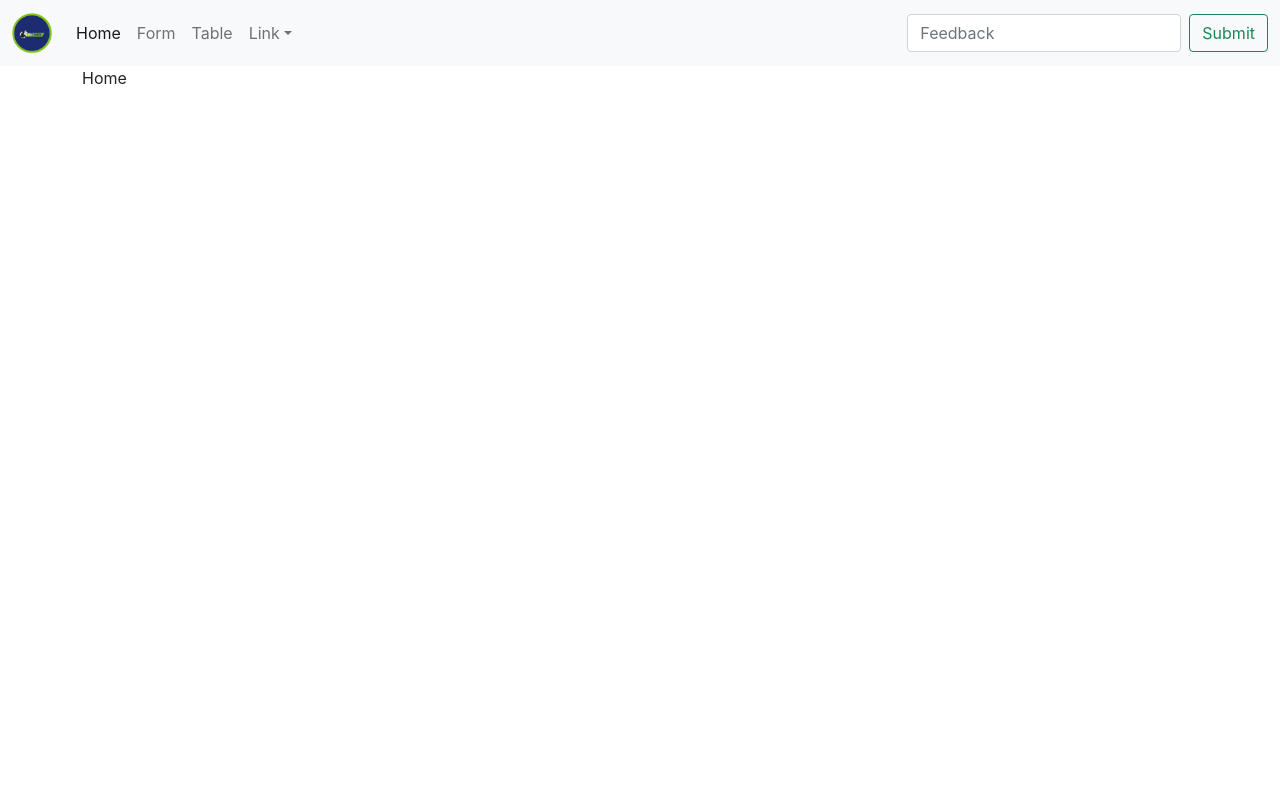
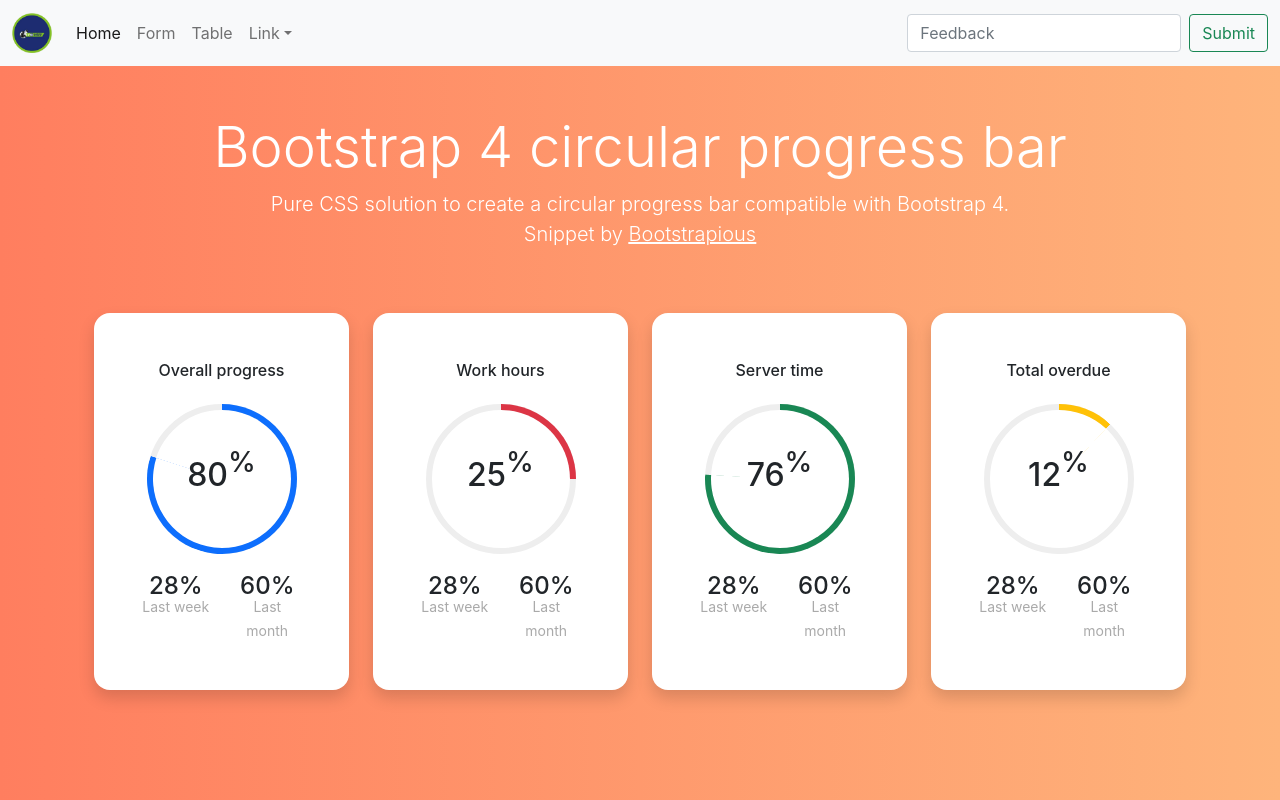
Before and after one commit to ofmukesh/Ramson_CRM_React, a React (Create React App) app: page /home in a window 1280 px wide. Built offline with nearby package versions, Linux system fonts and the light colour scheme.

Commit message:
home page dashboard & style

```diff
--- a/src/App.css
+++ b/src/App.css
@@ -1,5 +1,101 @@
-body {}
+/* body {} */
 
 .navbar-nav-scroll {
     --bs-scroll-height: 125px;
 }
+
+.progress {
+    width: 150px;
+    height: 150px;
+    background: none;
+    position: relative;
+  }
+
+  .progress::after {
+    content: "";
+    width: 100%;
+    height: 100%;
+    border-radius: 50%;
+    border: 6px solid #eee;
+    position: absolute;
+    top: 0;
+    left: 0;
+  }
+
+  .progress>span {
+    width: 50%;
+    height: 100%;
+    overflow: hidden;
+    position: absolute;
+    top: 0;
+    z-index: 1;
+  }
+
+  .progress .progress-left {
+    left: 0;
+  }
+
+  .progress .progress-bar {
+    width: 100%;
+    height: 100%;
+    background: none;
+    border-width: 6px;
+    border-style: solid;
+    position: absolute;
+    top: 0;
+  }
+
+  .progress .progress-left .progress-bar {
+    left: 100%;
+    border-top-right-radius: 80px;
+    border-bottom-right-radius: 80px;
+    border-left: 0;
+    -webkit-transform-origin: center left;
+    transform-origin: center left;
+  }
+
+  .progress .progress-right {
+    right: 0;
+  }
+
+  .progress .progress-right .progress-bar {
+    left: -100%;
+    border-top-left-radius: 80px;
+    border-bottom-left-radius: 80px;
+    border-right: 0;
+    -webkit-transform-origin: center right;
+    transform-origin: center right;
+  }
+
+  .progress .progress-value {
+    position: absolute;
+    top: 0;
+    left: 0;
+  }
+
+  /*
+  *
+  * ==========================================
+  * FOR DEMO PURPOSE
+  * ==========================================
+  *
+  */
+
+  body {
+    background: #ff7e5f;
+    background: -webkit-linear-gradient(to right, #ff7e5f, #feb47b);
+    background: linear-gradient(to right, #ff7e5f, #feb47b);
+    min-height: 100vh;
+  }
+
+  .rounded-lg {
+    border-radius: 1rem;
+  }
+
+  .text-gray {
+    color: #aaa;
+  }
+
+  div.h4 {
+    line-height: 1rem;
+  }
--- a/src/pages/home.js
+++ b/src/pages/home.js
@@ -1,12 +1,185 @@
 import React from "react";
 import { BrowserRouter } from "react-router-dom";
+import $ from "jquery";
+const Home = () => {
+  $(function () {
+    $(".progress").each(function () {
+      var value = $(this).attr("data-value");
+      var left = $(this).find(".progress-left .progress-bar");
+      var right = $(this).find(".progress-right .progress-bar");
 
-const Home = () => {
+      if (value > 0) {
+        if (value <= 50) {
+          right.css(
+            "transform",
+            "rotate(" + percentageToDegrees(value) + "deg)"
+          );
+        } else {
+          right.css("transform", "rotate(180deg)");
+          left.css(
+            "transform",
+            "rotate(" + percentageToDegrees(value - 50) + "deg)"
+          );
+        }
+      }
+    });
+
+    function percentageToDegrees(percentage) {
+      return (percentage / 100) * 360;
+    }
+  });
   return (
     <div className="main">
-      <div className="container">Home</div>
+      <div className="container">
+        <div class="container py-5">
+          <div class="row">
+            <div class="col-lg-12 mx-auto mb-5 text-white text-center">
+              <h1 class="display-4">Bootstrap 4 circular progress bar</h1>
+              <p class="lead mb-0">
+                Pure CSS solution to create a circular progress bar compatible
+                with Bootstrap 4.{" "}
+              </p>
+              <p class="lead">
+                Snippet by{" "}
+                <a href="https://bootstrapious.com/snippets" class="text-white">
+                  <u>Bootstrapious</u>
+                </a>
+              </p>
+            </div>
+
+            <div class="col-xl-3 col-lg-6 mb-4">
+              <div class="bg-white rounded-lg p-5 shadow">
+                <h2 class="h6 font-weight-bold text-center mb-4">
+                  Overall progress
+                </h2>
+                <div class="progress mx-auto" data-value="80">
+                  <span class="progress-left">
+                    <span class="progress-bar border-primary"></span>
+                  </span>
+                  <span class="progress-right">
+                    <span class="progress-bar border-primary"></span>
+                  </span>
+                  <div class="progress-value w-100 h-100 rounded-circle d-flex align-items-center justify-content-center">
+                    <div class="h2 font-weight-bold">
+                      80<sup class="small">%</sup>
+                    </div>
+                  </div>
+                </div>
+
+                <div class="row text-center mt-4">
+                  <div class="col-6 border-right">
+                    <div class="h4 font-weight-bold mb-0">28%</div>
+                    <span class="small text-gray">Last week</span>
+                  </div>
+                  <div class="col-6">
+                    <div class="h4 font-weight-bold mb-0">60%</div>
+                    <span class="small text-gray">Last month</span>
+                  </div>
+                </div>
+              </div>
+            </div>
+
+            <div class="col-xl-3 col-lg-6 mb-4">
+              <div class="bg-white rounded-lg p-5 shadow">
+                <h2 class="h6 font-weight-bold text-center mb-4">Work hours</h2>
+
+                <div class="progress mx-auto" data-value="25">
+                  <span class="progress-left">
+                    <span class="progress-bar border-danger"></span>
+                  </span>
+                  <span class="progress-right">
+                    <span class="progress-bar border-danger"></span>
+                  </span>
+                  <div class="progress-value w-100 h-100 rounded-circle d-flex align-items-center justify-content-center">
+                    <div class="h2 font-weight-bold">
+                      25<sup class="small">%</sup>
+                    </div>
+                  </div>
+                </div>
+
+                <div class="row text-center mt-4">
+                  <div class="col-6 border-right">
+                    <div class="h4 font-weight-bold mb-0">28%</div>
+                    <span class="small text-gray">Last week</span>
+                  </div>
+                  <div class="col-6">
+                    <div class="h4 font-weight-bold mb-0">60%</div>
+                    <span class="small text-gray">Last month</span>
+                  </div>
+                </div>
+              </div>
+            </div>
+
+            <div class="col-xl-3 col-lg-6 mb-4">
+              <div class="bg-white rounded-lg p-5 shadow">
+                <h2 class="h6 font-weight-bold text-center mb-4">
+                  Server time
+                </h2>
+
+                <div class="progress mx-auto" data-value="76">
+                  <span class="progress-left">
+                    <span class="progress-bar border-success"></span>
+                  </span>
+                  <span class="progress-right">
+                    <span class="progress-bar border-success"></span>
+                  </span>
+                  <div class="progress-value w-100 h-100 rounded-circle d-flex align-items-center justify-content-center">
+                    <div class="h2 font-weight-bold">
+                      76<sup class="small">%</sup>
+                    </div>
+                  </div>
+                </div>
+
+                <div class="row text-center mt-4">
+                  <div class="col-6 border-right">
+                    <div class="h4 font-weight-bold mb-0">28%</div>
+                    <span class="small text-gray">Last week</span>
+                  </div>
+                  <div class="col-6">
+                    <div class="h4 font-weight-bold mb-0">60%</div>
+                    <span class="small text-gray">Last month</span>
+                  </div>
+                </div>
+              </div>
+            </div>
+
+            <div class="col-xl-3 col-lg-6 mb-4">
+              <div class="bg-white rounded-lg p-5 shadow">
+                <h2 class="h6 font-weight-bold text-center mb-4">
+                  Total overdue
+                </h2>
+
+                <div class="progress mx-auto" data-value="12">
+                  <span class="progress-left">
+                    <span class="progress-bar border-warning"></span>
+                  </span>
+                  <span class="progress-right">
+                    <span class="progress-bar border-warning"></span>
+                  </span>
+                  <div class="progress-value w-100 h-100 rounded-circle d-flex align-items-center justify-content-center">
+                    <div class="h2 font-weight-bold">
+                      12<sup class="small">%</sup>
+                    </div>
+                  </div>
+                </div>
+
+                <div class="row text-center mt-4">
+                  <div class="col-6 border-right">
+                    <div class="h4 font-weight-bold mb-0">28%</div>
+                    <span class="small text-gray">Last week</span>
+                  </div>
+                  <div class="col-6">
+                    <div class="h4 font-weight-bold mb-0">60%</div>
+                    <span class="small text-gray">Last month</span>
+                  </div>
+                </div>
+              </div>
+            </div>
+          </div>
+        </div>
+      </div>
     </div>
   );
 };
 
-export default Home
+export default Home;
```
